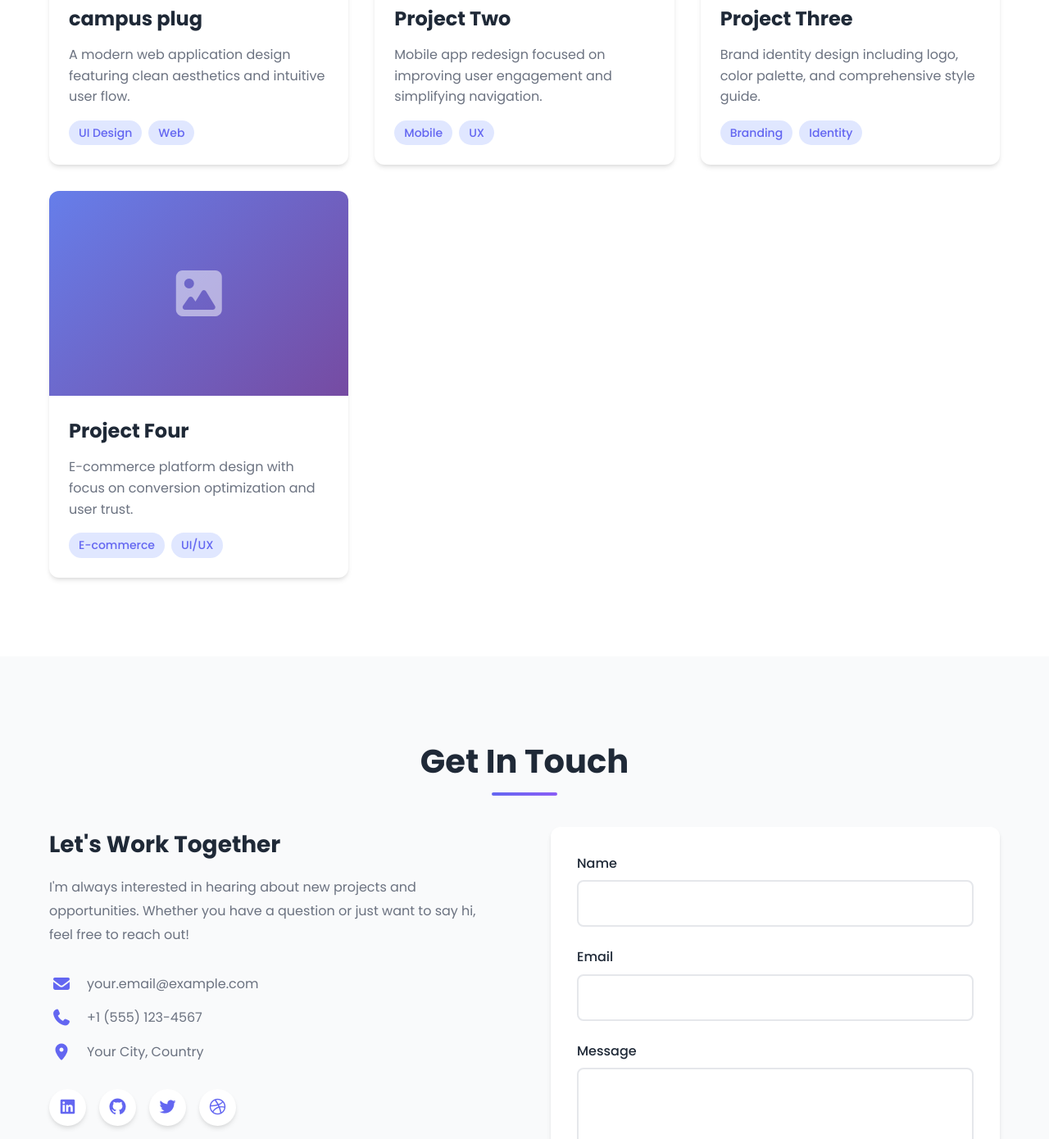
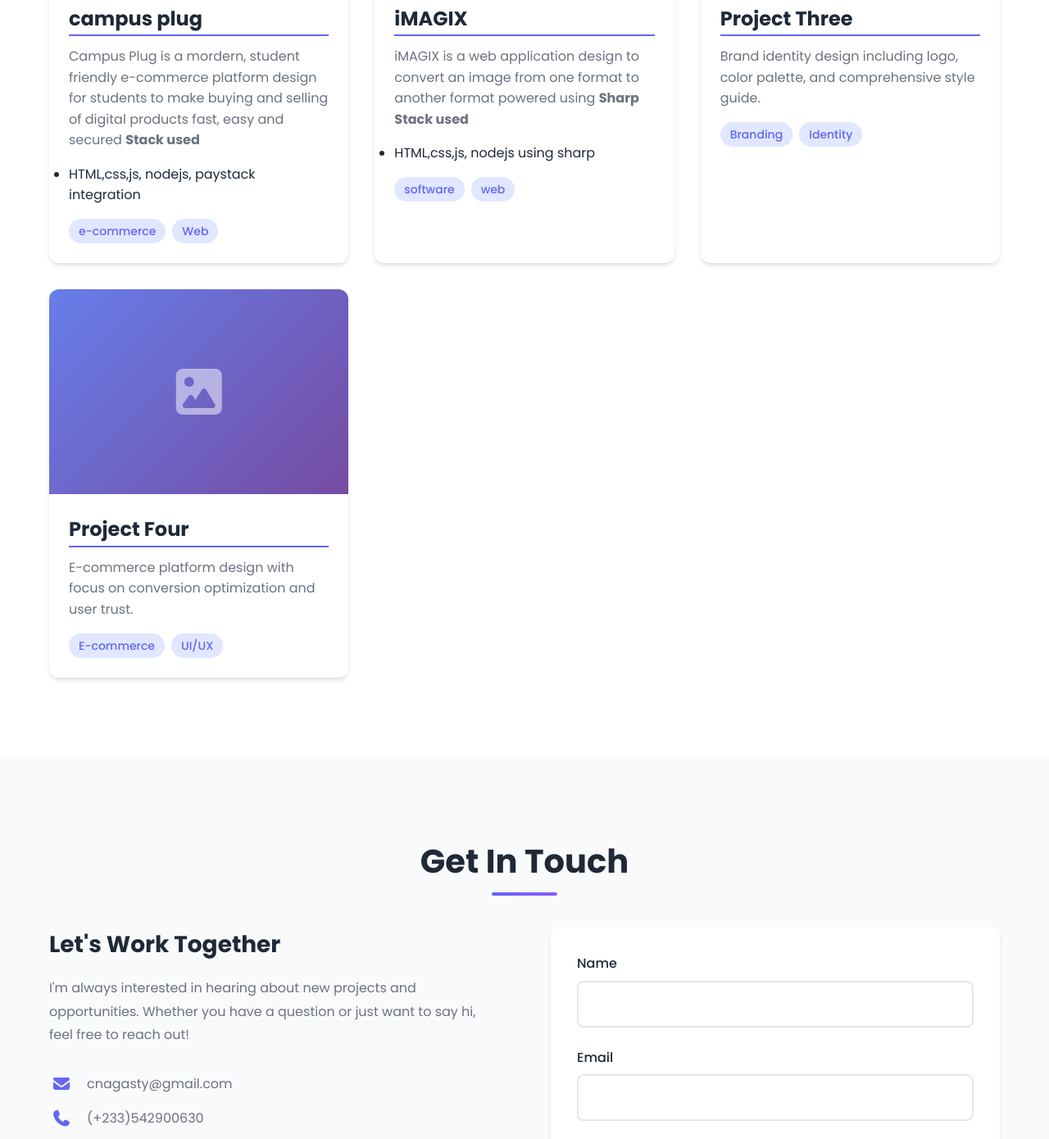
Before and after one commit to NagastyCods/portfolio, a plain HTML site: page index.html in a window 1280 px wide. Shown: the part 2118-3508 px from the top of the page at 82% size. Drawn offline with Linux system fonts and the light colour scheme.

Commit message:
added a new project

```diff
--- a/css/style.css
+++ b/css/style.css
@@ -307,6 +307,7 @@ body {
 .project-info h3 {
     font-size: 1.5rem;
     margin-bottom: 0.75rem;
+    border-bottom: 2px solid var(--primary-color);
     color: var(--text-dark);
 }
 
--- a/index.html
+++ b/index.html
@@ -5,7 +5,6 @@
     <meta name="viewport" content="width=device-width, initial-scale=1.0">
     <title>AGBOH TAOPHEEQ</title>
     <link rel="stylesheet" href="./css/style.css">
-    <!-- <link rel="stylesheet" href="https://cdnjs.cloudflare.com/ajax/libs/font-awesome/6.4.0/css/all.min.css"> -->
     <link rel="stylesheet" href="https://cdnjs.cloudflare.com/ajax/libs/font-awesome/7.0.1/css/all.min.css" integrity="sha512-2SwdPD6INVrV/lHTZbO2nodKhrnDdJK9/kg2XD1r9uGqPo1cUbujc+IYdlYdEErWNu69gVcYgdxlmVmzTWnetw==" crossorigin="anonymous" referrerpolicy="no-referrer" />
     <link rel="preconnect" href="https://fonts.googleapis.com">
     <link rel="preconnect" href="https://fonts.gstatic.com" crossorigin>
@@ -48,7 +47,7 @@
             <h2 class="section-title">About Me</h2>
             <div class="about-content">
                 <div class="about-text">
-                    <p>I'm a passionate designer with a keen eye for detail and a love for creating exceptional user experiences. With years of experience in the design industry, I specialize in crafting beautiful, functional, and user-centered designs.</p>
+                    <p>I'm a passionate web developer and a software developer with a keen eye for detail and a love for creating exceptional user experiences. With 3 years of experience in the industry, I specialize in crafting beautiful, functional, and user-centered websites.</p>
                     <p>My approach combines creativity with strategic thinking to deliver solutions that not only look great but also solve real problems.</p>
                 </div>
                 <div class="skills">
@@ -61,8 +60,8 @@
                         </div>
                         <div class="skill-item">
                             <i class="fas fa-paint-brush"></i>
-                            <h4>Visual Design</h4>
-                            <p>Crafting beautiful and cohesive visual identities, attractive, organised, easy to use and professional looking.</p>
+                            <h4>Testing/ CI/CD</h4>
+                            <p>Testing if the code produce the correct output, using GitLab and Jenkins.</p>
                         </div>
                         <div class="skill-item">
                             <i class="fas fa-mobile-alt"></i>
@@ -95,9 +94,9 @@
                     </div>
                     <div class="project-info">
                         <h3>campus plug</h3>
-                        <p>A modern web application design featuring clean aesthetics and intuitive user flow.</p>
+                        <p>Campus Plug is a mordern, student friendly e-commerce platform design for students to make buying and selling of digital products fast, easy and secured <strong>Stack used</strong><ul><li>HTML,css,js, nodejs, paystack integration</li></ul></p>
                         <div class="project-tags">
-                            <span class="tag">UI Design</span>
+                            <span class="tag">e-commerce</span>
                             <span class="tag">Web</span>
                         </div>
                     </div>
@@ -108,15 +107,15 @@
                             <i class="fas fa-image"></i>
                         </div>
                         <div class="view-project">
-                            <a href="https://campusplug-mf1x.onrender.com/" target="_blank" class="btn btn-primary">View Project</a>
+                            <a href="https://imagix-mejr.onrender.com/" target="_blank" class="btn btn-primary">View Project</a>
                         </div>
                     </div>
                     <div class="project-info">
-                        <h3>Project Two</h3>
-                        <p>Mobile app redesign focused on improving user engagement and simplifying navigation.</p>
+                        <h3>iMAGIX</h3>
+                        <p>iMAGIX is a web application design to convert an image from one format to another format powered using <b>Sharp</b> <br> <strong>Stack used</strong><ul><li>HTML,css,js, nodejs using sharp</li></ul></p>
                         <div class="project-tags">
-                            <span class="tag">Mobile</span>
-                            <span class="tag">UX</span>
+                            <span class="tag">software</span>
+                            <span class="tag">web</span>
                         </div>
                     </div>
                 </div>
@@ -170,20 +169,20 @@
                     <div class="contact-details">
                         <div class="contact-item">
                             <i class="fas fa-envelope"></i>
-                            <span>your.email@example.com</span>
+                            <span>cnagasty@gmail.com</span>
                         </div>
                         <div class="contact-item">
                             <i class="fas fa-phone"></i>
-                            <span>+1 (555) 123-4567</span>
+                            <span>(+233)542900630</span>
                         </div>
                         <div class="contact-item">
                             <i class="fas fa-map-marker-alt"></i>
-                            <span>Your City, Country</span>
+                            <span>Accra, Ghana</span>
                         </div>
                     </div>
                     <div class="social-links">
                         <a href="#" class="social-link"><i class="fab fa-linkedin"></i></a>
-                        <a href="#" class="social-link"><i class="fab fa-github"></i></a>
+                        <a href="https://github.com/NagastyCods/" target="_blank" class="social-link"><i class="fab fa-github"></i></a>
                         <a href="#" class="social-link"><i class="fab fa-twitter"></i></a>
                         <a href="#" class="social-link"><i class="fab fa-dribbble"></i></a>
                     </div>
@@ -210,7 +209,7 @@
 
     <footer class="footer">
         <div class="container">
-            <p>&copy; 2025 Your Name. All rights reserved.</p>
+            <p>&copy; 2025 NagastyCodes. All rights reserved.</p>
         </div>
     </footer>
 
```
